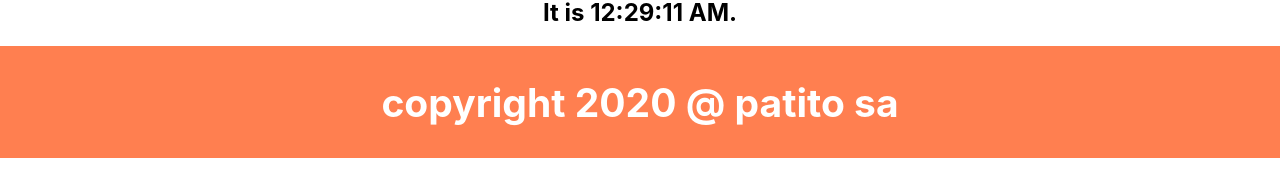
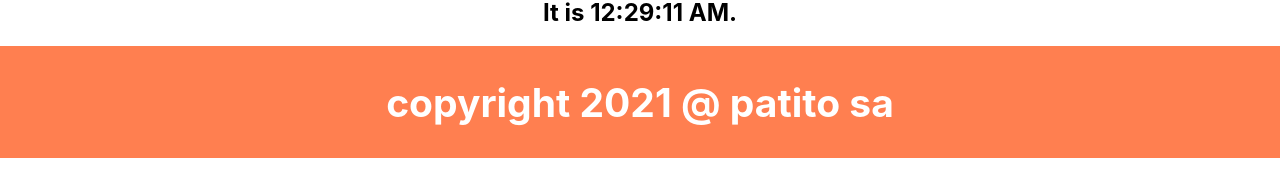
Before and after one commit to jdiazvelazco/reactapp, a React (Create React App) app: page / in a window 1280 px wide. Shown: the part 531-707 px from the top of the page. Built offline with nearby package versions, Linux system fonts and the light colour scheme.

Commit message:
cambios test

```diff
--- a/src/App.js
+++ b/src/App.js
@@ -14,7 +14,7 @@ function App() {
     <Menu/>
     <Content/>
     <Clock/>
-    <Footer year ="2020"/>
+    <Footer year ="2021"/>
     </div>
   );
 }
```
